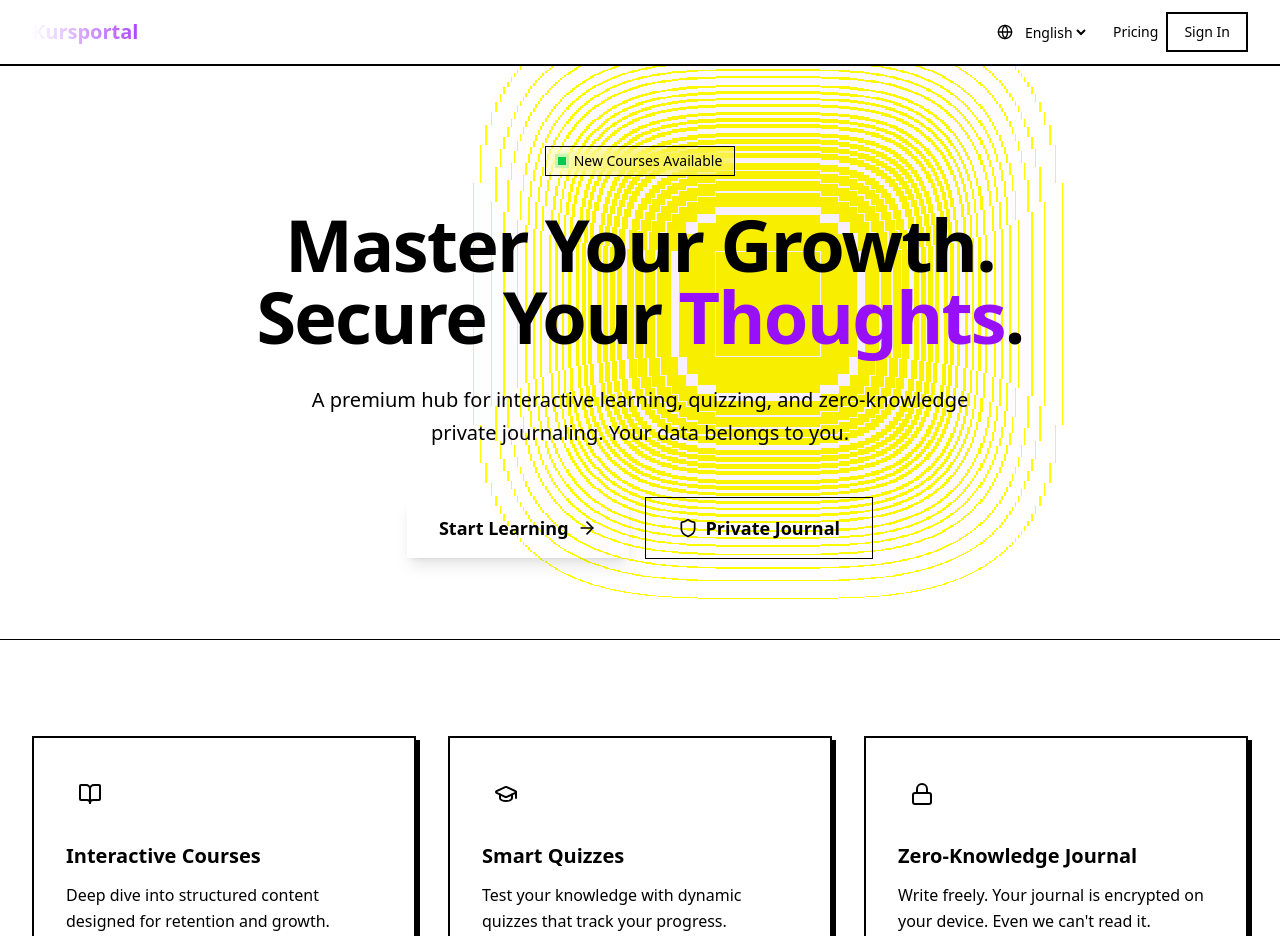
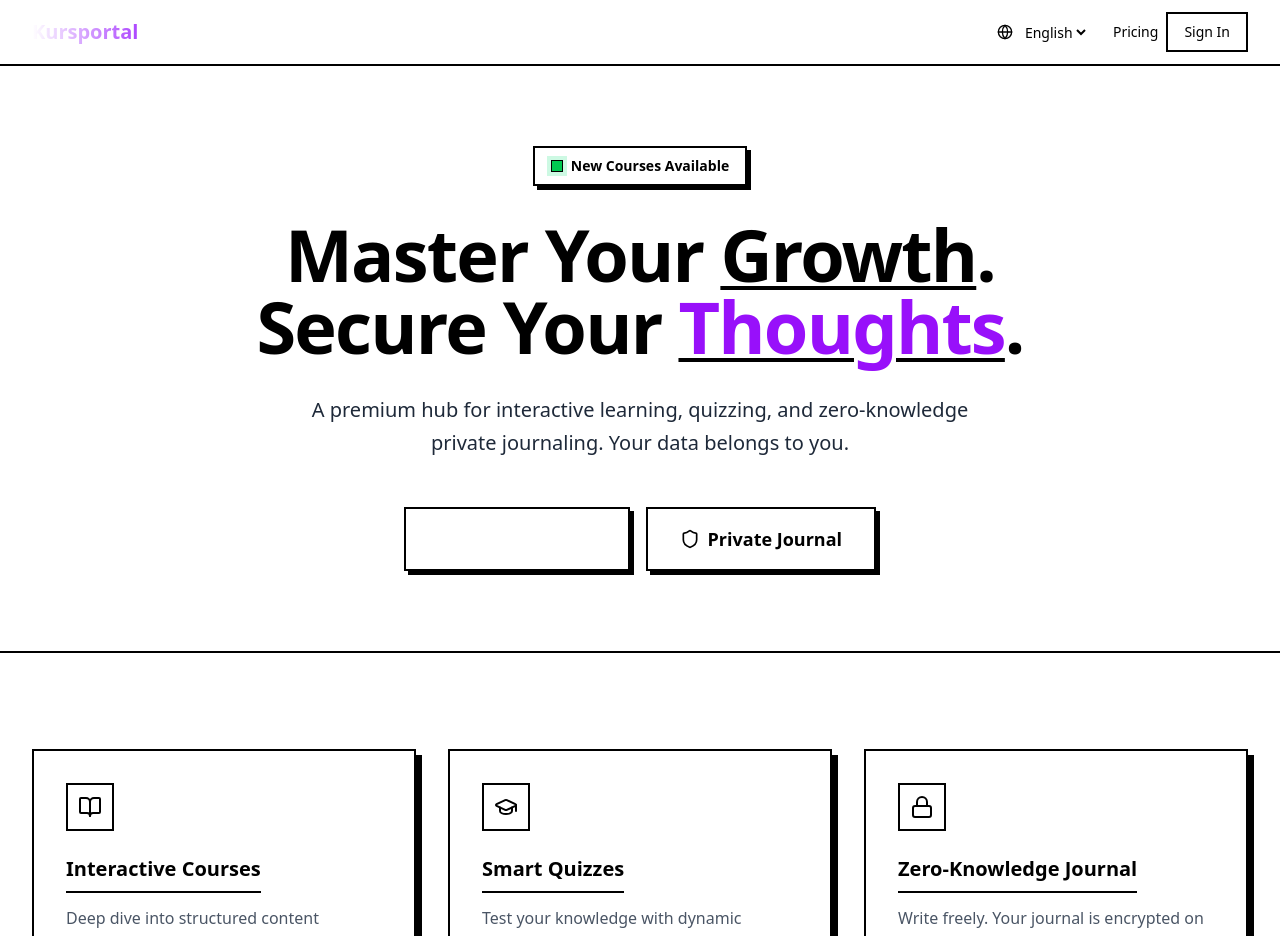
Before and after one commit to stigmagne/kursportal, a Next.js app: page /en in a window 1280 px wide. Shown: the top 936 px of the page. Built offline with nearby package versions, Linux system fonts and the light colour scheme; no server answers.

Commit message:
fix(ui): Optimize homepage design, fix navbar z-index and user state

```diff
--- a/src/app/[locale]/page.tsx
+++ b/src/app/[locale]/page.tsx
@@ -9,72 +9,64 @@ export default function Home() {
   const t = useTranslations('Home');
 
   return (
-    <div className="flex flex-col min-h-full">
+    <div className="flex flex-col min-h-full bg-white">
       {/* Hero Section */}
-      <section className="flex-1 flex flex-col items-center justify-center text-center px-4 sm:px-6 lg:px-8 py-20 relative overflow-hidden">
+      <section className="flex-1 flex flex-col items-center justify-center text-center px-4 sm:px-6 lg:px-8 py-20 relative overflow-hidden bg-secondary border-b-2 border-black">
 
-        {/* Background Gradients */}
-        <div className="absolute inset-0 -z-10 opacity-30">
-          <div className="absolute top-1/4 left-1/4 w-96 h-96 bg-primary/30 rounded-full blur-3xl" />
-          <div className="absolute bottom-1/4 right-1/4 w-96 h-96 bg-purple-500/30 rounded-full blur-3xl" />
+        {/* Geometric Decor */}
+        <div className="absolute inset-0 -z-10 opacity-10 pointer-events-none">
+          <div className="absolute top-10 left-10 w-32 h-32 bg-primary border-2 border-black" />
+          <div className="absolute bottom-20 right-20 w-48 h-48 rounded-full border-2 border-black bg-white" />
         </div>
 
-        <motion.div
-          initial={{ opacity: 0, y: 20 }}
-          animate={{ opacity: 1, y: 0 }}
-          transition={{ duration: 0.8 }}
-          className="max-w-4xl mx-auto space-y-8"
-        >
-          <div className="inline-flex items-center gap-2 px-3 py-1 rounded-full bg-secondary/80 backdrop-blur-sm border border-border text-sm font-medium text-secondary-foreground">
-            <span className="relative flex h-2 w-2">
+        <div className="max-w-4xl mx-auto space-y-8 relative z-10">
+          <div className="inline-flex items-center gap-2 px-4 py-2 bg-white border-2 border-black text-sm font-bold shadow-[4px_4px_0px_0px_rgba(0,0,0,1)]">
+            <span className="relative flex h-3 w-3">
               <span className="animate-ping absolute inline-flex h-full w-full rounded-full bg-green-400 opacity-75"></span>
-              <span className="relative inline-flex rounded-full h-2 w-2 bg-green-500"></span>
+              <span className="relative inline-flex rounded-full h-3 w-3 bg-green-500 border border-black"></span>
             </span>
             {t('new_courses')}
           </div>
 
-          <h1 className="text-5xl md:text-7xl font-extrabold tracking-tight text-foreground">
-            {t('hero_title_1')} <span className="text-primary bg-clip-text">{t('hero_title_highlight')}</span>.
+          <h1 className="text-5xl md:text-7xl font-extrabold tracking-tight text-black">
+            {t('hero_title_1')} <span className="text-primary underline decoration-4 decoration-black underline-offset-4">{t('hero_title_highlight')}</span>.
             <br />
-            {t('hero_title_2')} <span className="text-purple-600">{t('hero_title_highlight_2')}</span>.
+            {t('hero_title_2')} <span className="text-purple-600 underline decoration-4 decoration-black underline-offset-4">{t('hero_title_highlight_2')}</span>.
           </h1>
 
-          <p className="text-xl text-muted-foreground max-w-2xl mx-auto leading-relaxed">
+          <p className="text-xl text-gray-800 max-w-2xl mx-auto leading-relaxed font-medium">
             {t('hero_subtitle')}
           </p>
 
           <div className="flex flex-wrap items-center justify-center gap-4 pt-4">
-            <Link href="/courses" className="px-8 py-4 rounded-xl bg-primary text-primary-foreground font-semibold text-lg hover:opacity-90 transition-all flex items-center gap-2 shadow-lg shadow-primary/25">
+            <Link href="/courses" className="px-8 py-4 bg-primary text-white font-bold text-lg hover:translate-y-1 transition-all flex items-center gap-2 border-2 border-black shadow-[4px_4px_0px_0px_rgba(0,0,0,1)] hover:shadow-none">
               {t('start_learning')} <ArrowRight className="w-5 h-5" />
             </Link>
-            <Link href="/journal" className="px-8 py-4 rounded-xl bg-secondary text-secondary-foreground font-semibold text-lg hover:bg-secondary/80 transition-all border border-border flex items-center gap-2">
+            <Link href="/journal" className="px-8 py-4 bg-white text-black font-bold text-lg hover:bg-gray-50 hover:translate-y-1 transition-all border-2 border-black flex items-center gap-2 shadow-[4px_4px_0px_0px_rgba(0,0,0,1)] hover:shadow-none">
               <Shield className="w-5 h-5" /> {t('private_journal')}
             </Link>
           </div>
-        </motion.div>
+        </div>
       </section>
 
       {/* Feature Grid */}
-      <section className="py-24 bg-secondary/30 border-t border-border/50">
+      <section className="py-24 bg-white">
         <div className="max-w-7xl mx-auto px-4 sm:px-6 lg:px-8">
           <div className="grid grid-cols-1 md:grid-cols-3 gap-8">
             <FeatureCard
               icon={BookOpen}
               title={t('features.interactive_courses')}
               description={t('features.interactive_courses_desc')}
-              delay={0.2}
             />
             <FeatureCard
               icon={GraduationCap}
               title={t('features.smart_quizzes')}
               description={t('features.smart_quizzes_desc')}
-              delay={0.4}
             />
             <FeatureCard
               icon={Lock}
               title={t('features.zk_journal')}
               description={t('features.zk_journal_desc')}
-              delay={0.6}
             />
           </div>
         </div>
@@ -83,20 +75,14 @@ export default function Home() {
   );
 }
 
-function FeatureCard({ icon: Icon, title, description, delay }: { icon: LucideIcon, title: string, description: string, delay: number }) {
+function FeatureCard({ icon: Icon, title, description }: { icon: LucideIcon, title: string, description: string }) {
   return (
-    <motion.div
-      initial={{ opacity: 0, y: 20 }}
-      whileInView={{ opacity: 1, y: 0 }}
-      viewport={{ once: true }}
-      transition={{ delay, duration: 0.5 }}
-      className="p-8 rounded-2xl glass border border-white/10 hover:border-primary/20 hover:shadow-xl transition-all group"
-    >
-      <div className="w-12 h-12 bg-primary/10 rounded-xl flex items-center justify-center text-primary mb-6 group-hover:scale-110 transition-transform">
+    <div className="p-8 bg-white border-2 border-black shadow-[6px_6px_0px_0px_rgba(0,0,0,1)] hover:translate-y-1 hover:shadow-[2px_2px_0px_0px_rgba(0,0,0,1)] transition-all">
+      <div className="w-12 h-12 bg-secondary border-2 border-black flex items-center justify-center text-black mb-6">
         <Icon className="w-6 h-6" />
       </div>
-      <h3 className="text-xl font-bold mb-3">{title}</h3>
-      <p className="text-muted-foreground leading-relaxed">{description}</p>
-    </motion.div>
+      <h3 className="text-xl font-bold mb-3 border-b-2 border-black pb-2 inline-block">{title}</h3>
+      <p className="text-gray-600 leading-relaxed font-medium">{description}</p>
+    </div>
   )
 }
--- a/src/app/[locale]/profile/page.tsx
+++ b/src/app/[locale]/profile/page.tsx
@@ -346,6 +346,7 @@ export default function ProfilePage() {
                                             currentStreak={streakData?.current_streak || 0}
                                             longestStreak={streakData?.longest_streak || 0}
                                             lastActivityDate={streakData?.last_activity_date}
+                                            variant="minimal"
                                         />
                                     </div>
                                 </div>
--- a/src/components/Navbar.tsx
+++ b/src/components/Navbar.tsx
@@ -16,12 +16,10 @@ function NavSkeleton() {
     return (
         <div className="flex items-center gap-4 animate-pulse">
             <div className="hidden md:flex items-center gap-6">
-                <div className="h-4 w-16 bg-muted rounded" />
-                <div className="h-4 w-16 bg-muted rounded" />
-                <div className="h-4 w-20 bg-muted rounded" />
+                <div className="h-4 w-16 bg-gray-300 rounded" />
+                <div className="h-4 w-16 bg-gray-300 rounded" />
+                <div className="h-4 w-20 bg-gray-300 rounded" />
             </div>
-            <div className="h-8 w-24 bg-muted rounded" />
-            <div className="h-8 w-20 bg-muted rounded" />
         </div>
     );
 }
@@ -88,14 +86,16 @@ export default function Navbar() {
 
                         <div className="flex items-center gap-4">
                             {!isLoading && user && (
-                                <div className="hidden md:block flex-1 max-w-md">
+                                <div className="hidden md:block w-64 lg:w-80">
                                     <SearchBar />
                                 </div>
                             )}
                             {!isLoading && user && <NotificationBell />}
                             <LanguageSwitcher />
 
-                            {!isLoading && (
+                            {isLoading ? (
+                                <div className="hidden md:block h-9 w-24 bg-gray-300 animate-pulse rounded border-2 border-gray-300" />
+                            ) : (
                                 user ? (
                                     <div className="flex items-center gap-4">
                                         <span className="text-sm text-muted-foreground">
--- a/src/components/gamification/StreakCounter.tsx
+++ b/src/components/gamification/StreakCounter.tsx
@@ -8,13 +8,15 @@ interface StreakCounterProps {
     longestStreak: number;
     lastActivityDate?: string;
     size?: 'sm' | 'md' | 'lg';
+    variant?: 'default' | 'minimal';
 }
 
 export function StreakCounter({
     currentStreak,
     longestStreak,
     lastActivityDate,
-    size = 'md'
+    size = 'md',
+    variant = 'default'
 }: StreakCounterProps) {
     const t = useTranslations('gamification');
 
@@ -41,13 +43,15 @@ export function StreakCounter({
         lg: 'text-6xl',
     };
 
+    const containerClasses = variant === 'default'
+        ? `bg-white dark:bg-zinc-900 border-3 border-black dark:border-white shadow-[4px_4px_0px_0px_rgba(0,0,0,1)] dark:shadow-[4px_4px_0px_0px_rgba(255,255,255,1)]`
+        : '';
+
     return (
         <div className={`
             ${sizeClasses[size]}
             inline-flex items-center gap-3
-            bg-white dark:bg-zinc-900
-            border-3 border-black dark:border-white
-            shadow-[4px_4px_0px_0px_rgba(0,0,0,1)] dark:shadow-[4px_4px_0px_0px_rgba(255,255,255,1)]
+            ${containerClasses}
             ${isAtRisk ? 'animate-pulse' : ''}
         `}>
             {/* Flame Icon */}
--- a/src/components/providers/UserProvider.tsx
+++ b/src/components/providers/UserProvider.tsx
@@ -28,40 +28,74 @@ export function UserProvider({ children }: { children: ReactNode }) {
     const [isLoading, setIsLoading] = useState(true);
     const supabase = createClient();
 
+
+
+    useEffect(() => {
+        let mounted = true;
+
+        // Immediately check for session
+        supabase.auth.getSession().then(({ data: { session } }) => {
+            if (!mounted) return;
+            if (session?.user) {
+                setUser(session.user);
+                // Only fetch profile if we have a user
+                fetchProfile(session.user.id);
+            } else {
+                setIsLoading(false);
+            }
+        });
+
+        const { data: { subscription } } = supabase.auth.onAuthStateChange((_event, session) => {
+            if (!mounted) return;
+
+            setUser(session?.user ?? null);
+
+            if (session?.user) {
+                // Determine if we need to fetch profile (e.g. if user changed or profile missing)
+                // For simplicity, we just fetch profile if user exists.
+                // But we don't need to set isLoading(true) for the *entire* app if we just want to update profile.
+                // However, to keep existing logic:
+                fetchProfile(session.user.id);
+            } else {
+                setProfile(null);
+                setIsLoading(false);
+            }
+        });
+
+        return () => {
+            mounted = false;
+            subscription.unsubscribe();
+        };
+    }, []);
+
+    const fetchProfile = async (userId: string) => {
+        try {
+            const { data } = await supabase
+                .from('profiles')
+                .select('id, role, full_name, user_category, subgroup')
+                .eq('id', userId)
+                .single();
+            setProfile(data as UserProfile | null);
+        } catch (error) {
+            console.error('Error fetching profile:', error);
+            setProfile(null);
+        } finally {
+            setIsLoading(false);
+        }
+    };
+
     const fetchUserAndProfile = async () => {
         setIsLoading(true);
         const { data: { user } } = await supabase.auth.getUser();
         setUser(user);
 
         if (user) {
-            const { data } = await supabase
-                .from('profiles')
-                .select('id, role, full_name, user_category, subgroup')
-                .eq('id', user.id)
-                .single();
-            setProfile(data as UserProfile | null);
+            await fetchProfile(user.id);
         } else {
             setProfile(null);
+            setIsLoading(false);
         }
-        setIsLoading(false);
     };
-
-    useEffect(() => {
-        fetchUserAndProfile();
-
-        // Listen for auth changes
-        const { data: { subscription } } = supabase.auth.onAuthStateChange((_event, session) => {
-            setUser(session?.user ?? null);
-            if (!session?.user) {
-                setProfile(null);
-                setIsLoading(false);
-            } else {
-                fetchUserAndProfile();
-            }
-        });
-
-        return () => subscription.unsubscribe();
-    }, []);
 
     const value: UserContextType = {
         user,
--- a/src/messages/no.json
+++ b/src/messages/no.json
@@ -181,6 +181,8 @@
         "activity_log": "Aktivitetslogg",
         "badges": "Badges",
         "overview": "Oversikt",
+        "your_progress": "Din fremgang",
+        "streak_stats": "Streak-statistikk",
         "alerts": {
             "update_error": "Feil ved oppdatering av profil",
             "upload_error": "Feil ved opplasting av avatar"
```
